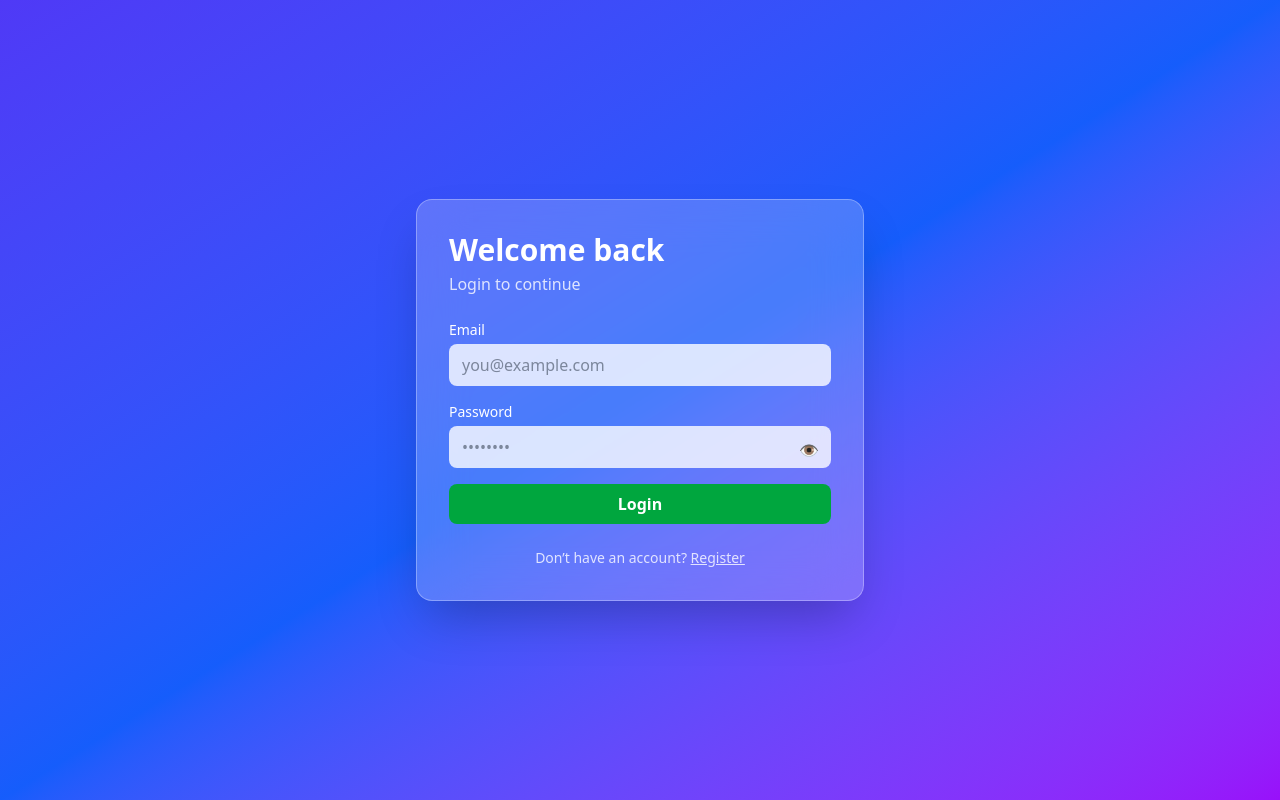
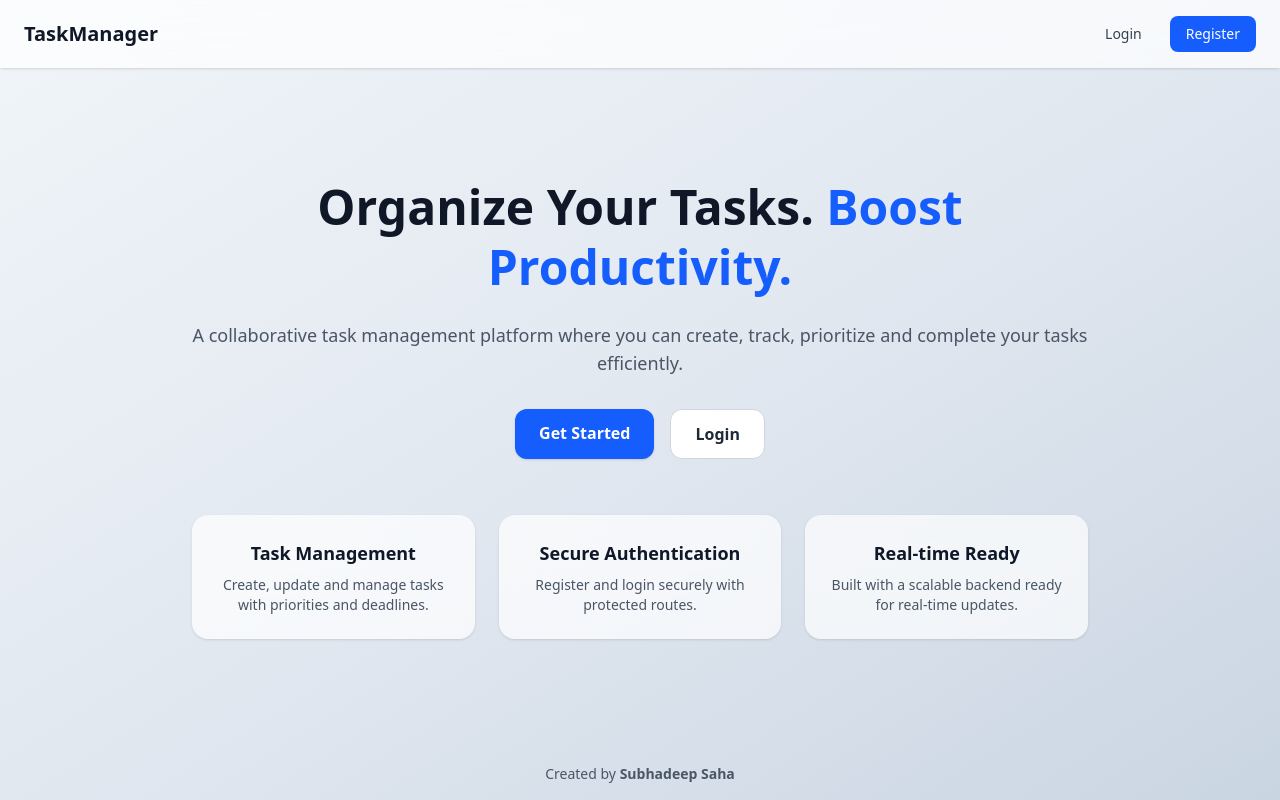
Before and after one commit to Subhadeep2609/collaborative-task-manager, a React app in the folder frontend/: page / in a window 1280 px wide. Before the commit this address led to /login. Built offline with nearby package versions, Linux system fonts and the light colour scheme; no server answers; the HTML template or start-up script is replaced by a standard one.

Commit message:
feat: add public homepage with auth-based routing and footer

```diff
--- a/frontend/package.json
+++ b/frontend/package.json
@@ -16,6 +16,7 @@
     "lucide-react": "^0.562.0",
     "react": "^19.2.0",
     "react-dom": "^19.2.0",
+    "react-hot-toast": "^2.6.0",
     "react-router-dom": "^7.11.0",
     "socket.io-client": "^4.8.1",
     "tailwindcss": "^4.1.18"
--- a/frontend/src/App.tsx
+++ b/frontend/src/App.tsx
@@ -1,19 +1,29 @@
-import { BrowserRouter, Routes, Route } from "react-router-dom";
+import { BrowserRouter, Routes, Route, Navigate } from "react-router-dom";
 import Login from "./pages/Login";
 import Register from "./pages/Register";
 import Dashboard from "./pages/Dashboard";
+import Home from "./pages/Home";
 import ProtectedRoute from "./components/ProtectedRoute";
-import { AuthProvider } from "./context/auth.context";
+import { AuthProvider, useAuth } from "./context/auth.context";
 
-export default function App() {
+function AppRoutes() {
+  const { user } = useAuth();
+
   return (
-    <BrowserRouter>
-      <AuthProvider>
     <Routes>
+      {/* Public Home */}
+      <Route
+        path="/"
+        element={user ? <Navigate to="/dashboard" /> : <Home />}
+      />
+
+      {/* Auth */}
       <Route path="/login" element={<Login />} />
       <Route path="/register" element={<Register />} />
+
+      {/* Protected Dashboard */}
       <Route
-            path="/"
+        path="/dashboard"
         element={
           <ProtectedRoute>
             <Dashboard />
@@ -21,6 +31,14 @@ export default function App() {
         }
       />
     </Routes>
+  );
+}
+
+export default function App() {
+  return (
+    <BrowserRouter>
+      <AuthProvider>
+        <AppRoutes />
       </AuthProvider>
     </BrowserRouter>
   );
--- a/frontend/src/components/ProtectedRoute.tsx
+++ b/frontend/src/components/ProtectedRoute.tsx
@@ -8,8 +8,11 @@ export default function ProtectedRoute({
 }) {
   const { user, loading } = useAuth();
 
-  if (loading) return <div className="p-6">Loading...</div>;
-  if (!user) return <Navigate to="/login" />;
+  if (loading) return null;
+
+  if (!user) {
+    return <Navigate to="/" />;
+  }
 
   return children;
 }
--- a/frontend/src/main.tsx
+++ b/frontend/src/main.tsx
@@ -1,10 +1,21 @@
-import './index.css'
-import { StrictMode } from 'react'
-import { createRoot } from 'react-dom/client'
-import App from './App.tsx'
+import "./index.css";
+import { StrictMode } from "react";
+import { createRoot } from "react-dom/client";
+import App from "./App";
+import { Toaster } from "react-hot-toast";
 
-createRoot(document.getElementById('root')!).render(
+createRoot(document.getElementById("root")!).render(
   <StrictMode>
     <App />
-  </StrictMode>,
-)
+    <Toaster
+      position="top-right"
+      toastOptions={{
+        style: {
+          borderRadius: "12px",
+          background: "#fff",
+          color: "#111",
+        },
+      }}
+    />
+  </StrictMode>
+);
--- a/frontend/src/pages/Dashboard.tsx
+++ b/frontend/src/pages/Dashboard.tsx
@@ -8,6 +8,8 @@ import {
 import TaskCard from "../components/TaskCard";
 import CreateTaskModal from "../components/CreateTaskModal";
 import { Search } from "lucide-react";
+import toast from "react-hot-toast";
+
 
 export default function Dashboard() {
   const [tasks, setTasks] = useState<any[]>([]);
@@ -31,20 +33,38 @@ export default function Dashboard() {
   }, []);
 
   const handleCreate = async (data: any) => {
+  try {
     await createTask(data);
+    toast.success("Task created successfully");
     setShowModal(false);
     fetchTasks();
-  };
+  } catch {
+    toast.error("Failed to create task");
+  }
+};
+
 
   const handleStatusChange = async (id: string, status: string) => {
+  try {
     await updateTaskStatus(id, status);
+    toast.success("Task updated");
     fetchTasks();
-  };
+  } catch {
+    toast.error("Failed to update task");
+  }
+};
+
 
   const handleDelete = async (id: string) => {
+  try {
     await deleteTask(id);
+    toast.success("Task deleted");
     fetchTasks();
-  };
+  } catch {
+    toast.error("Failed to delete task");
+  }
+};
+
 
   // 🔥 Filtered tasks
   const filteredTasks = tasks.filter((task) => {
--- /dev/null
+++ b/frontend/src/pages/Home.tsx
@@ -0,0 +1,94 @@
+import { Link } from "react-router-dom";
+
+export default function Home() {
+  return (
+    <div className="min-h-screen flex flex-col bg-gradient-to-br from-slate-100 via-slate-200 to-slate-300">
+      {/* Navbar */}
+      <nav className="flex items-center justify-between px-6 py-4 bg-white/70 backdrop-blur-xl shadow-sm">
+        <h1 className="text-xl font-bold text-gray-900">
+          TaskManager
+        </h1>
+
+        <div className="flex gap-3">
+          <Link
+            to="/login"
+            className="px-4 py-2 rounded-lg text-sm font-medium text-gray-700 hover:bg-gray-100 transition"
+          >
+            Login
+          </Link>
+          <Link
+            to="/register"
+            className="px-4 py-2 rounded-lg bg-blue-600 text-sm font-medium text-white hover:bg-blue-700 transition"
+          >
+            Register
+          </Link>
+        </div>
+      </nav>
+
+      {/* Hero Section */}
+      <main className="flex-1 flex items-center justify-center px-6">
+        <div className="max-w-4xl text-center">
+          <h2 className="text-4xl md:text-5xl font-extrabold text-gray-900 leading-tight">
+            Organize Your Tasks.
+            <span className="text-blue-600"> Boost Productivity.</span>
+          </h2>
+
+          <p className="mt-6 text-lg text-gray-600">
+            A collaborative task management platform where you can create,
+            track, prioritize and complete your tasks efficiently.
+          </p>
+
+          <div className="mt-8 flex justify-center gap-4">
+            <Link
+              to="/register"
+              className="px-6 py-3 rounded-xl bg-blue-600 text-white font-semibold shadow hover:bg-blue-700 transition"
+            >
+              Get Started
+            </Link>
+            <Link
+              to="/login"
+              className="px-6 py-3 rounded-xl border border-gray-300 bg-white text-gray-800 font-semibold hover:bg-gray-100 transition"
+            >
+              Login
+            </Link>
+          </div>
+
+          {/* Features */}
+          <div className="mt-14 grid gap-6 sm:grid-cols-3">
+            <div className="rounded-2xl bg-white/70 backdrop-blur-xl p-6 shadow">
+              <h3 className="text-lg font-semibold text-gray-900">
+                Task Management
+              </h3>
+              <p className="mt-2 text-sm text-gray-600">
+                Create, update and manage tasks with priorities and deadlines.
+              </p>
+            </div>
+
+            <div className="rounded-2xl bg-white/70 backdrop-blur-xl p-6 shadow">
+              <h3 className="text-lg font-semibold text-gray-900">
+                Secure Authentication
+              </h3>
+              <p className="mt-2 text-sm text-gray-600">
+                Register and login securely with protected routes.
+              </p>
+            </div>
+
+            <div className="rounded-2xl bg-white/70 backdrop-blur-xl p-6 shadow">
+              <h3 className="text-lg font-semibold text-gray-900">
+                Real-time Ready
+              </h3>
+              <p className="mt-2 text-sm text-gray-600">
+                Built with a scalable backend ready for real-time updates.
+              </p>
+            </div>
+          </div>
+        </div>
+      </main>
+
+      {/* Footer */}
+      <footer className="py-4 text-center text-sm text-gray-600">
+        Created by <span className="font-semibold">Subhadeep Saha</span>
+      </footer>
+    </div>
+  );
+}
--- a/frontend/src/pages/Login.tsx
+++ b/frontend/src/pages/Login.tsx
@@ -4,6 +4,8 @@ import { loginUser } from "../api/auth.api";
 import { useAuth } from "../context/auth.context";
 import AuthLayout from "../layouts/AuthLayout";
 import InputField from "../components/InputField";
+import toast from "react-hot-toast";
+
 
 export default function Login() {
   const { setUser } = useAuth();
@@ -22,9 +24,11 @@ export default function Login() {
     try {
       const user = await loginUser({ email, password });
       setUser(user);
+      toast.success("Login successful");
       navigate("/");
     } catch {
       setError("Invalid email or password");
+      toast.error("Invalid credentials");
     } finally {
       setLoading(false);
     }
--- a/frontend/src/pages/Register.tsx
+++ b/frontend/src/pages/Register.tsx
@@ -4,6 +4,8 @@ import { registerUser } from "../api/auth.api";
 import { useAuth } from "../context/auth.context";
 import AuthLayout from "../layouts/AuthLayout";
 import InputField from "../components/InputField";
+import toast from "react-hot-toast";
+
 
 export default function Register() {
   const { setUser } = useAuth();
@@ -23,9 +25,12 @@ export default function Register() {
     try {
       const user = await registerUser({ name, email, password });
       setUser(user);
+      toast.success("Registration successful");
       navigate("/");
     } catch {
       setError("Registration failed");
+      toast.error("Registration failed due to some error");
+
     } finally {
       setLoading(false);
     }
```
Also changed, not shown: 1 other file (tests, documents, lock files or other folders). Lines whose indentation alone changed are shown as unchanged.
